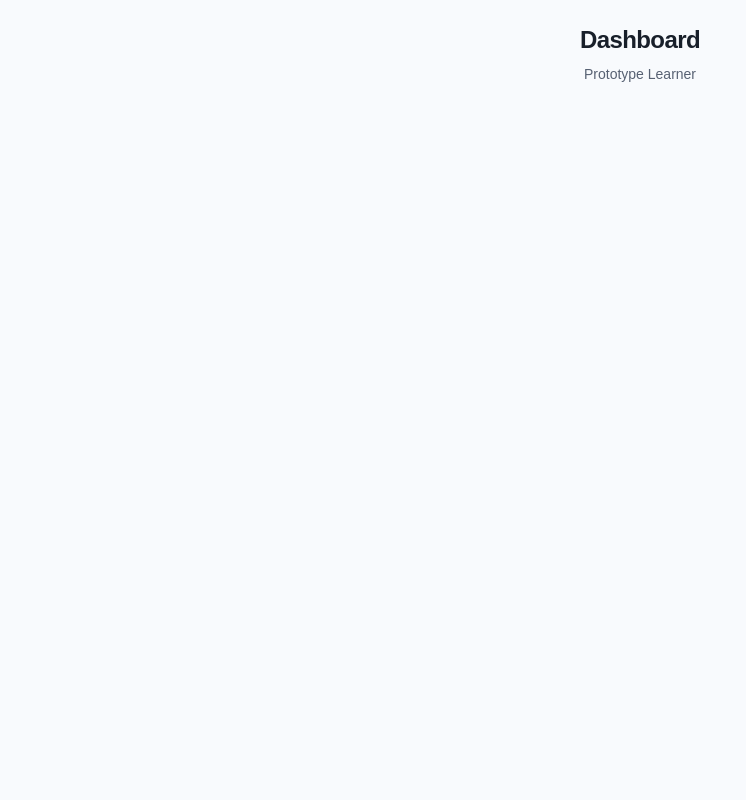
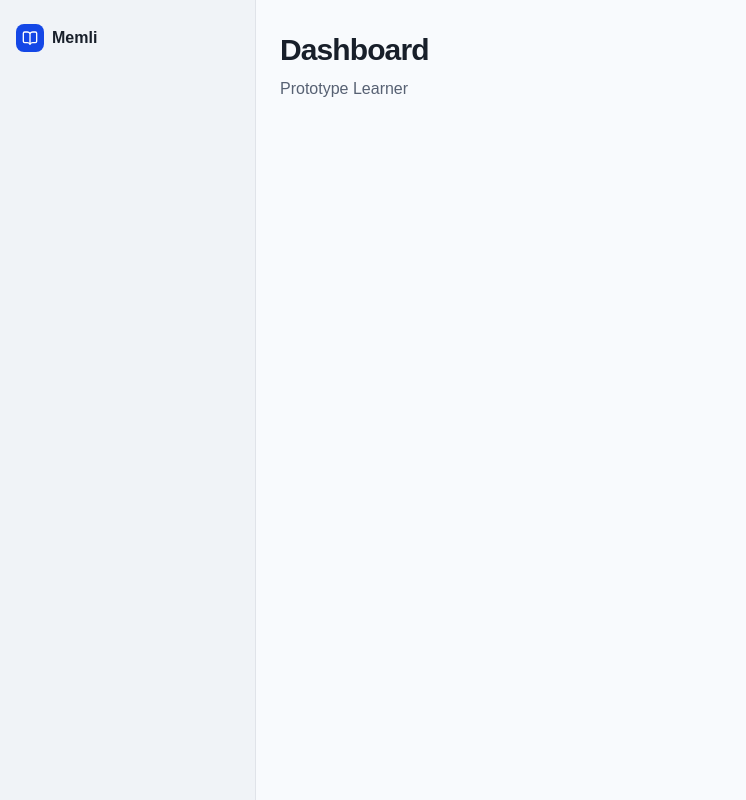
Before and after one commit to hereisphil/2606-WDV349-CantuPhillip, a React (Vite) app in the folder dev/memli/apps/web/: page /dashboard in a window 1280 px wide. Shown: the whole page, without its empty margins (0-746 px from the left). Built offline with nearby package versions, Linux system fonts and the light colour scheme.

Commit message:
[web] Frame /dashboard in a pathless app shell.
Authenticated routes share a sidebar rail and a main outlet without adding /_app to the URL.

Refs #45

```diff
--- a/dev/memli/apps/web/src/routes/_app.tsx
+++ b/dev/memli/apps/web/src/routes/_app.tsx
@@ -1,18 +1,28 @@
-import { createFileRoute, Outlet } from "@tanstack/react-router"
+import type { JSX } from "react"
+import { createFileRoute, Link, Outlet } from "@tanstack/react-router"
+import { BookOpen } from "lucide-react"
 
 export const Route = createFileRoute("/_app")({
-  // beforeLoad: ({ context }) => {
-  //   if (!context.auth?.isAuthenticated) {
-  // TODO: import  redirect from "@tanstack/react-router" and redirect to sign in if not authenticated
-  //     throw redirect({ to: "/signin" })
-  //   }
-  // },
-  component: () => (
-    <div className="flex min-h-dvh w-full">
-      {/* <Sidebar /> */}
-      <main className="grow p-6">
+  component: AppLayout,
+})
+
+function AppLayout(): JSX.Element {
+  return (
+    <div className="flex min-h-dvh w-full flex-col bg-background md:flex-row">
+      <aside
+        aria-label="Application sidebar"
+        className="flex shrink-0 items-center border-b border-sidebar-border bg-sidebar px-4 py-3 md:w-64 md:flex-col md:items-stretch md:border-r md:border-b-0 md:py-6"
+      >
+        <Link to="/dashboard" className="flex items-center gap-2 font-semibold">
+          <span className="flex size-7 items-center justify-center rounded-lg bg-primary text-primary-foreground">
+            <BookOpen className="size-4" />
+          </span>
+          <span>Memli</span>
+        </Link>
+      </aside>
+      <main className="min-w-0 flex-1">
         <Outlet />
       </main>
     </div>
-  ),
-})
+  )
+}
--- a/dev/memli/apps/web/src/routes/_app/dashboard.tsx
+++ b/dev/memli/apps/web/src/routes/_app/dashboard.tsx
@@ -1,5 +1,8 @@
 import type { JSX } from "react"
 import { createFileRoute } from "@tanstack/react-router"
+import { Heading } from "@workspace/ui/components/heading"
+import { Section } from "@workspace/ui/components/section"
+import { Text } from "@workspace/ui/components/text"
 import { useViewer } from "@/components/session-provider"
 
 export const Route = createFileRoute("/_app/dashboard")({
@@ -10,9 +13,11 @@ function Dashboard(): JSX.Element {
   const viewer = useViewer()
 
   return (
-    <section className="flex flex-col items-center justify-center gap-2">
-      <h1 className="text-2xl font-bold tracking-tight">Dashboard</h1>
-      <p className="text-sm text-muted-foreground">{viewer.displayName}</p>
-    </section>
+    <Section width="full" padding="compact">
+      <Heading>Dashboard</Heading>
+      <Text variant="muted" className="mt-2">
+        {viewer.displayName}
+      </Text>
+    </Section>
   )
 }
```
